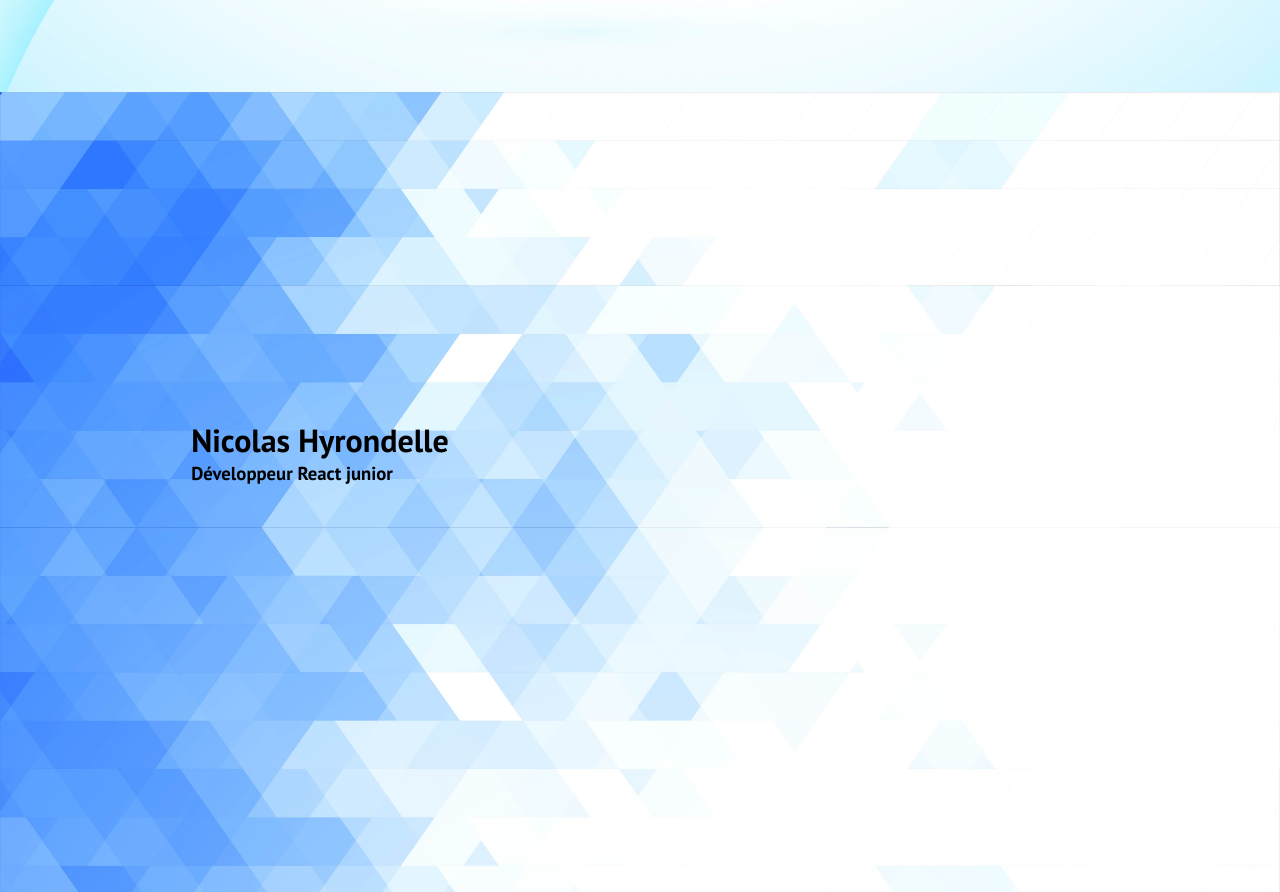
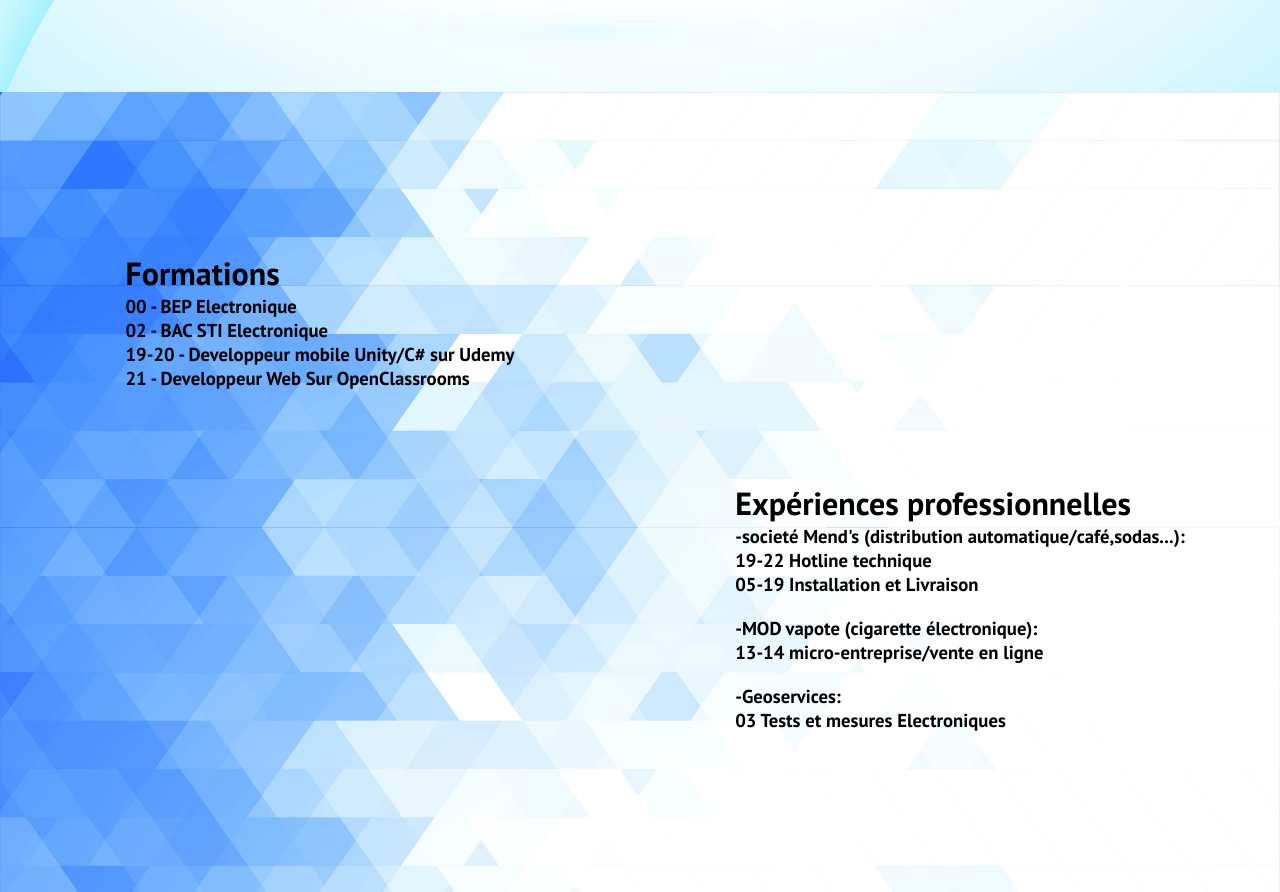
Before and after one commit to Hyrondelle/cv, a website: page src/index.html in a window 1280 px wide. Shown: the part 668-1560 px from the top of the page. Drawn offline with nearby package versions, Linux system fonts and the light colour scheme; files that its build step writes are made by us from their sources; a web font is replaced by a local one.

Commit message:
first commit

```diff
--- a/src/index.html
+++ b/src/index.html
@@ -9,7 +9,7 @@
     <link href="/styles/nav.css" rel="stylesheet">
     <link href="/styles/photo.css" rel="stylesheet">
     <link href="/styles/right.css" rel="stylesheet">
-
+    <link href="/styles/medium.css" rel="stylesheet">
 </head>
 <body>
     <div class="container">
@@ -42,19 +42,30 @@
     </div>
     <div class="medium">
         <div class="medium-container">
-            <div class="">
-                <div class="">
-                    <div class="">
-
-                    </div>
+            <div class="medium-left">
+                <div class="medium-left-text">
+                    <h1>Formations</h1>
+                    <h3>00 - BEP Electronique</h3>
+                    <h3>02 - BAC STI Electronique</h3>
+                    <h3>19-20 - Developpeur mobile Unity/C# sur Udemy</h3>
+                    <h3>21 - Developpeur Web Sur OpenClassrooms</h3>
                 </div>
             </div>
-            <div class="right">
-                <div class="right-text">
-                    <h1>Nicolas Hyrondelle</h1>
-                    <h3>Développeur React junior</h3>
+            <div class="medium-right">
+                <div class="medium-right-text">
+                    <h1>Expériences professionnelles</h1>
+                    <h3>-societé Mend's (distribution automatique/café,sodas...):</h3>
+                    <h3>19-22 Hotline technique</h3>
+                    <h3>05-19 Installation et Livraison</h3>
+                    <br>
+                    <h3>-MOD vapote (cigarette électronique):</h3>
+                    <h3>13-14 micro-entreprise/vente en ligne</h3>
+                    <br>
+                    <h3>-Geoservices:</h3>
+                    <h3>03 Tests et mesures Electroniques</h3>
                 </div>
             </div>
+
         </div>
     </div>
 
--- /dev/null
+++ b/styles/medium.scss
@@ -0,0 +1,29 @@
+.medium{
+    height:100vh;
+
+    .medium-container{
+        display: flex;
+    }
+
+    .medium-left{
+        padding-top: 20vh;
+        width: 50vw;
+        height:100vh;
+        display: flex;
+        align-items:flex-start;
+        justify-content: center;
+    }
+    .medium-right{
+        padding-bottom: 20vh;
+        width: 50vw;
+        height:100vh;
+        display: flex;
+        align-items:flex-end;
+        justify-content: center;
+
+        .medium-right-text{
+
+        }
+
+    }
+}
```
Also changed, not shown: styles/index.css (added), styles/medium.css (added), styles/nav.css (added), 2 other files.
